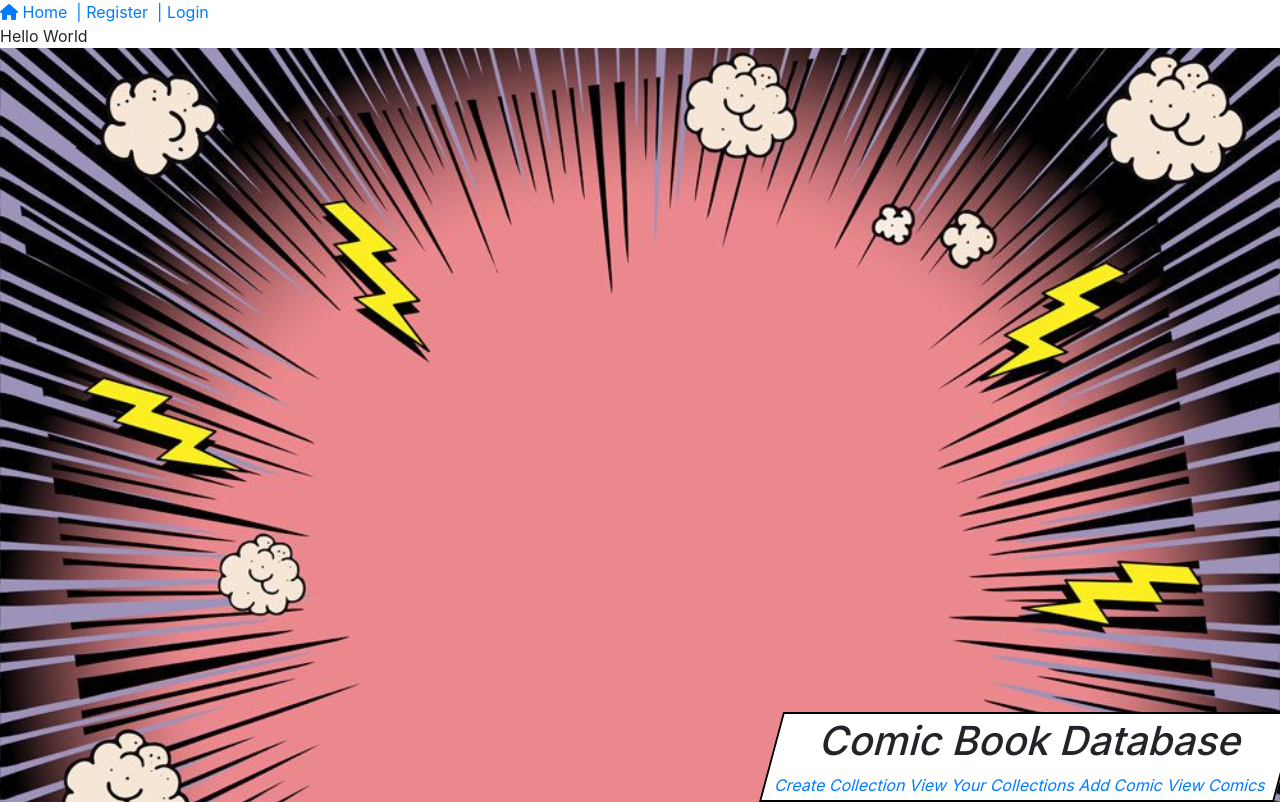
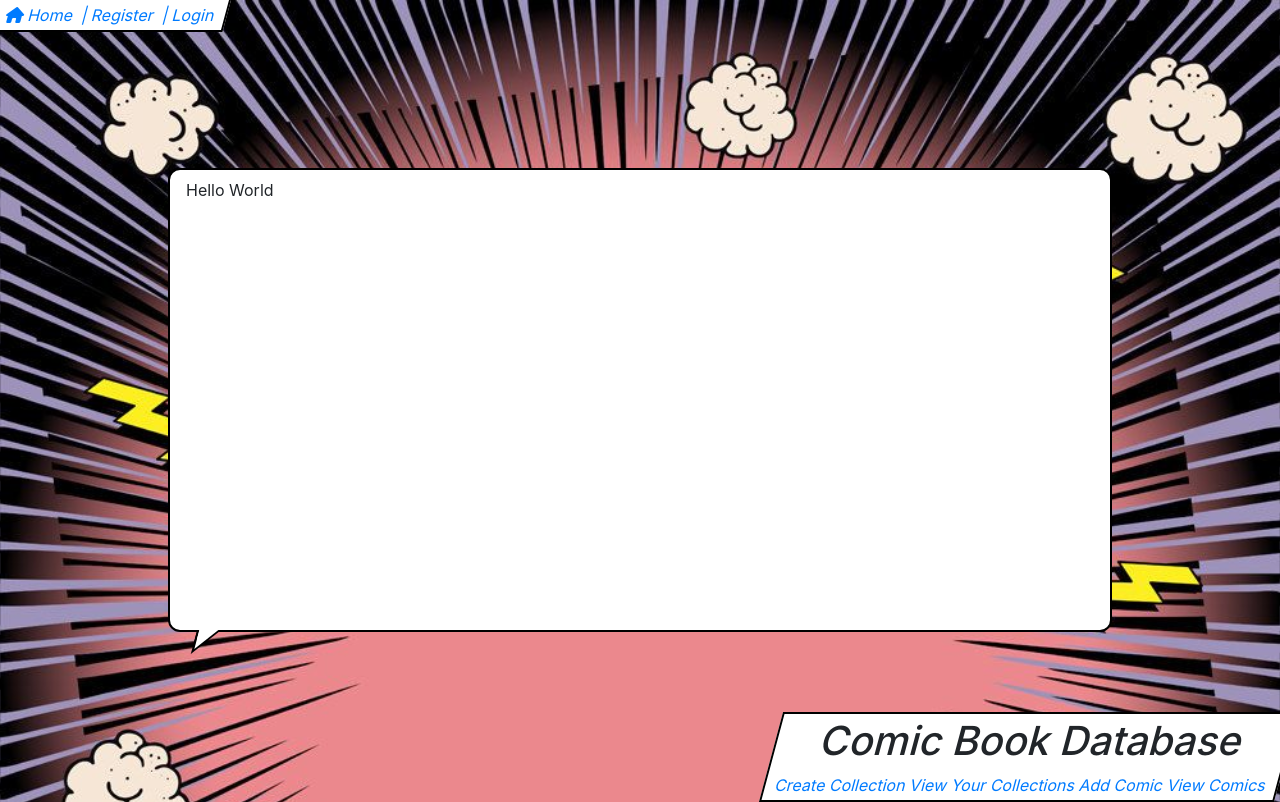
Before and after one commit to breydongates/FinalCapstone, a Vue app in the folder vue/: page / in a window 1280 px wide. Built offline with nearby package versions, Linux system fonts and the light colour scheme.

Commit message:
updates to styling and back end

```diff
--- a/vue/src/App.vue
+++ b/vue/src/App.vue
@@ -58,7 +58,7 @@ html {
 };
 
 
-#app > #nav {
+#nav {
    background-color:#fff;
   border:solid 2px #000;
   margin:0;
@@ -79,17 +79,43 @@ html {
   right:-6px;
   transform:skew(-15deg);
 };
- body > #app {
-  background-image:radial-gradient(circle, lightcoral, tomato);
-  border: solid 4px black;
-  position: absolute;
-  left: 0.5rem;
-  top: 0.5rem;
-  right: 0.5rem;
-  bottom: 0.5rem;
-  display: flex;
-  justify-content: center;
+ #app {
+  background-color:#fff;
+  border:solid 2px #000;
+  border-radius:12px;
+  display:inline-block;
+  margin:.5em;
+  padding:.5em 1em;
+  position:absolute;
+  top: 10rem;
+  left: 10rem;
+  bottom: 10rem;
+  right: 10rem;
 
+};
+#app:before {
+  border:solid 12px transparent;
+  border-left:solid 12px #000;
+  border-top:solid 12px #000;
+  bottom:-24px;
+  content:"";
+  height:0;
+  left:24px;
+  position:absolute;
+  transform:skew(-15deg);
+  width:0;
+};
+#app:after {
+  border:solid 10px transparent;
+  border-left:solid 10px #fff;
+  border-top:solid 10px #fff;
+  bottom:-19px;
+  content:"";
+  height:0;
+  left:27px;
+  position:absolute;
+  transform:skew(-15deg);
+  width:0;
 };
 li {
    list-style: none;
@@ -106,7 +132,8 @@ border-radius: 50%;
 };
 h1 {
     text-align: center;
-}
+};
+
 
 
 
--- a/vue/src/components/CreateCollection.vue
+++ b/vue/src/components/CreateCollection.vue
@@ -67,7 +67,7 @@ export default {
             this.$router.push({ name: "home" });
 
 
-            // Want to navigate to view collections and clear form
+
           }
         }
       });
--- a/vue/src/components/CreateComic.vue
+++ b/vue/src/components/CreateComic.vue
@@ -55,6 +55,7 @@ export default {
         description: this.comic.description,
         publisher: this.comic.publisher,
         creator: this.comic.creator,
+        collectionId: this.comic.collectionId,
       };
       comicService.addComic(newComic).then((response) => {
         if (response.status === 201) {
```
